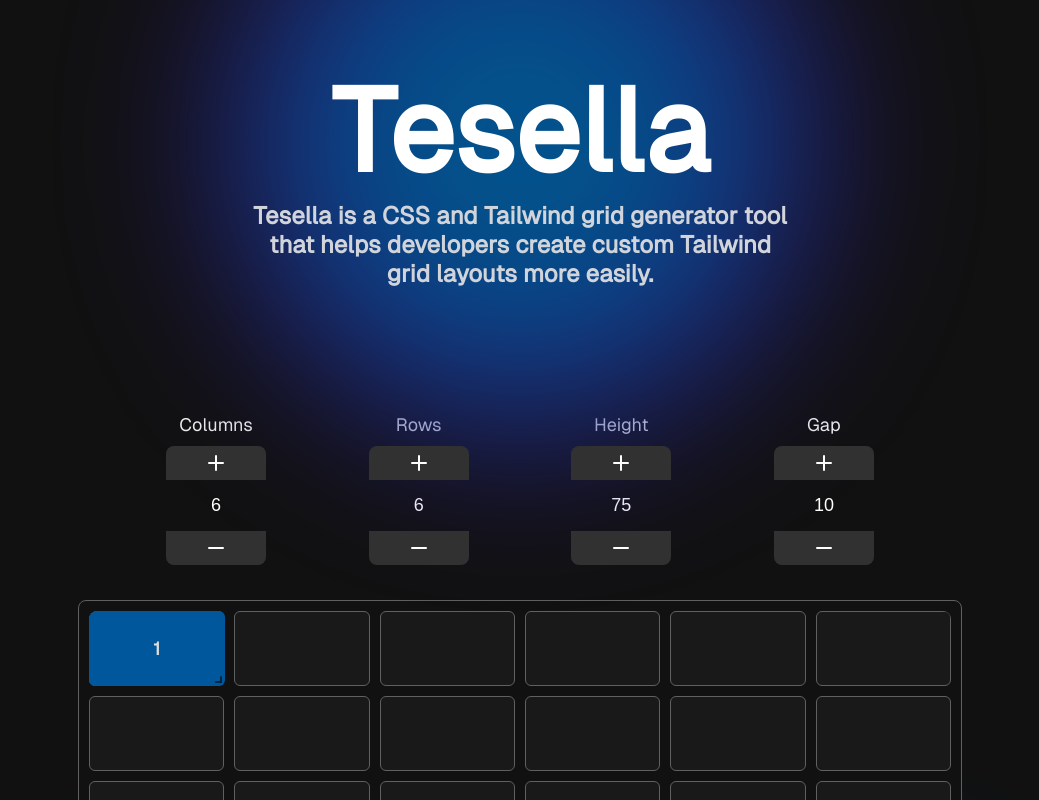
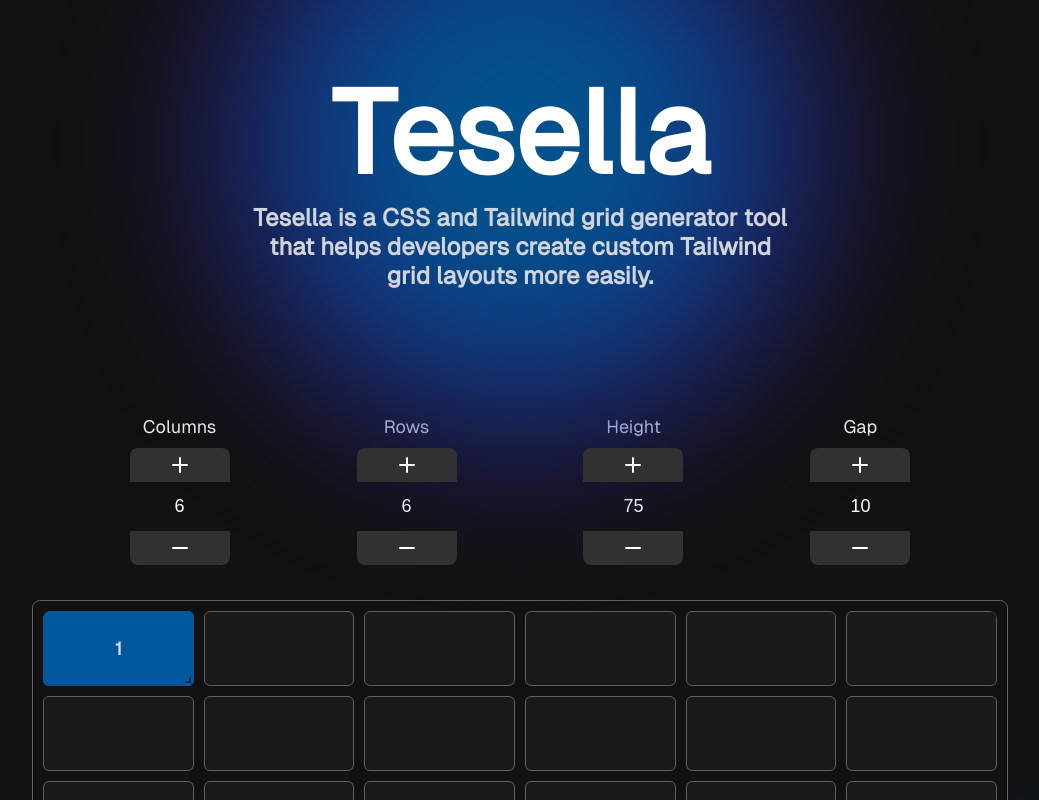
Before and after one commit to miguelrodriguezp99/tesella, a React (Vite) app: page / in a window 1280 px wide. Shown: the top 800 px of the page, without its empty margins (120-1159 px from the left). Built offline with nearby package versions, Linux system fonts and the light colour scheme.

Commit message:
[main] fixed mobile styles

```diff
--- a/src/App.css
+++ b/src/App.css
@@ -1,14 +1,16 @@
 .app-container {
-  max-width: 1200px;
-  width: 90%;
+  max-width: 100dvw;
+  width: 100%;
   margin: 0 auto;
-  padding: 20px;
-  overflow: visible;
+  padding: 30px;
+  overflow: hidden;
   position: relative;
 }
 
 @media (min-width: 768px) {
-  .app-container {
-    width: 70%;
+  .main-container {
+    margin: 0 auto;
+    width: 80%;
+    max-width: 1200px;
   }
 }
--- a/src/App.tsx
+++ b/src/App.tsx
@@ -12,12 +12,14 @@
   return (
     <SeoWrapper>
       <div className="app-container">
-        <Hero />
-        <Controls />
-        <Grid />
+        <div className="sphere sphere-3 radial-gradient"></div>
         <div className="sphere sphere-2 radial-gradient"></div>
-        <div className="sphere sphere-3 radial-gradient"></div>
-        <Codes />
+        <div className="main-container">
+          <Hero />
+          <Controls />
+          <Grid />
+          <Codes />
+        </div>
         <Toaster position="top-center" />
       </div>
     </SeoWrapper>
--- a/src/index.css
+++ b/src/index.css
@@ -4,6 +4,14 @@
   font-weight: 400;
   font-display: swap;
   src: url(/fonts/GeistVF.woff2) format('woff2');
+}
+
+*,
+*::before,
+*::after {
+  box-sizing: border-box;
+  margin: 0;
+  padding: 0;
 }
 
 :root {
```
